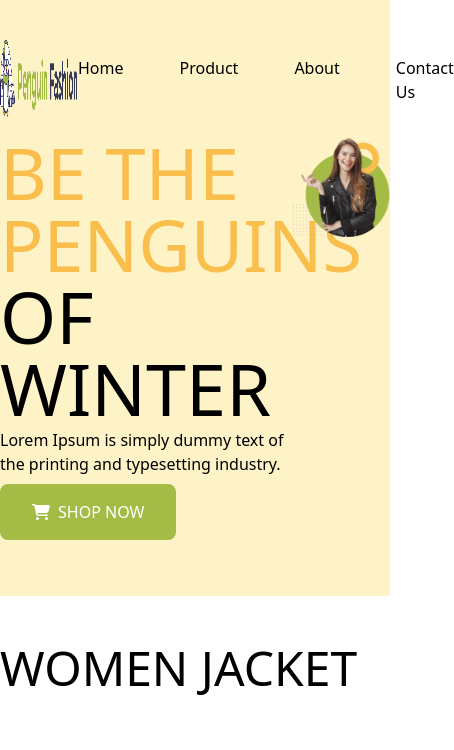
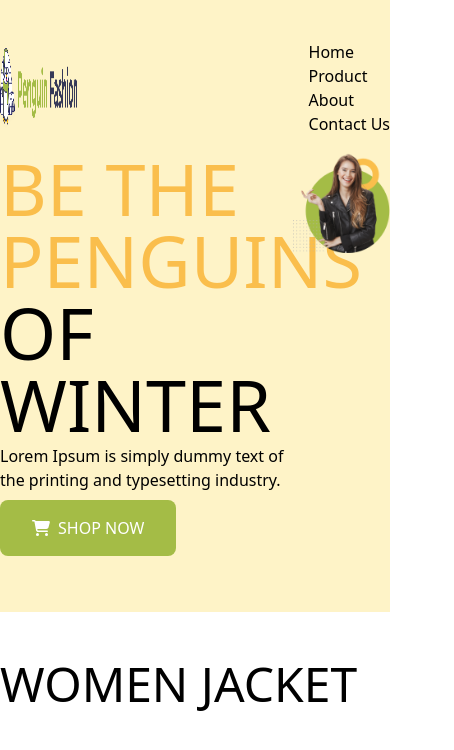
Before and after one commit to saidulislam-official/penguin-fashion, a plain HTML site: page index.html in a window 390 px wide. Shown: the whole page, 454 px wide, since content can reach past the window. Drawn offline with nearby package versions, Linux system fonts and the light colour scheme.

Commit message:
try to navbar responsive

```diff
--- a/index.html
+++ b/index.html
@@ -24,10 +24,10 @@
     <header class="bg-amber-100">
         <!-- nav -->
         <!-- <nav class="flex items-center justify-around pt-10"> -->
-        <nav class="flex container mx-auto items-center justify-between pt-10">
+        <nav class="flex container mx-auto items-center justify-between pt-10 ">
             <img class="w-1/5 h-20" src="icons/logo.png" alt="">
             <!-- <h3 class="text-2xl font-bold"><span class="text-primaryText">Penguin</span> Fashion</h3> -->
-            <ul class="flex gap-14 font-medium text-base	">
+            <ul class="sm:flex sm:flex-col md:flex md:flex-col-reverse  lg:flex lg:flex-row gap-14 font-medium text-base ">
                 <li><a href="#">Home</a></li>
                 <li><a href="#">Product</a></li>
                 <li><a href="#">About</a></li>
```
